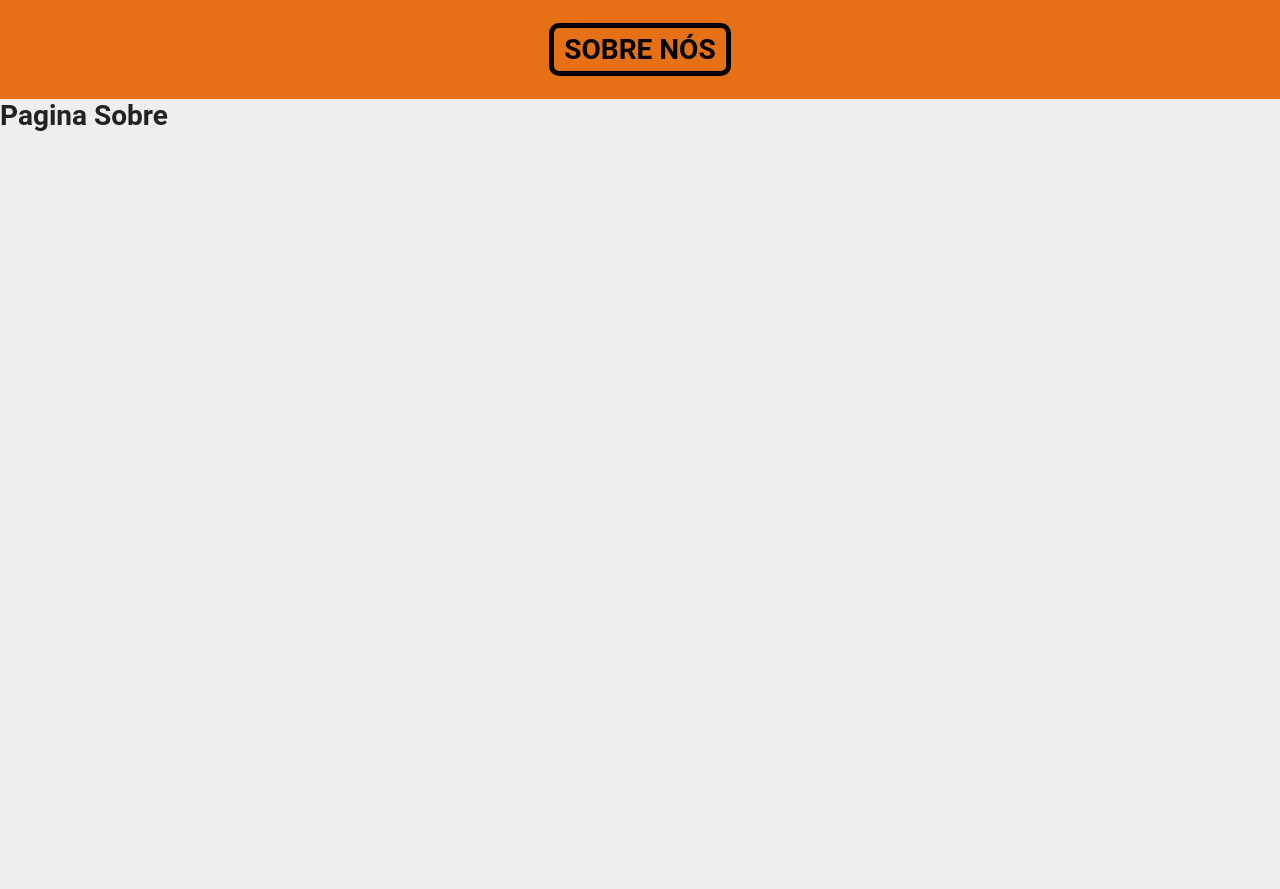
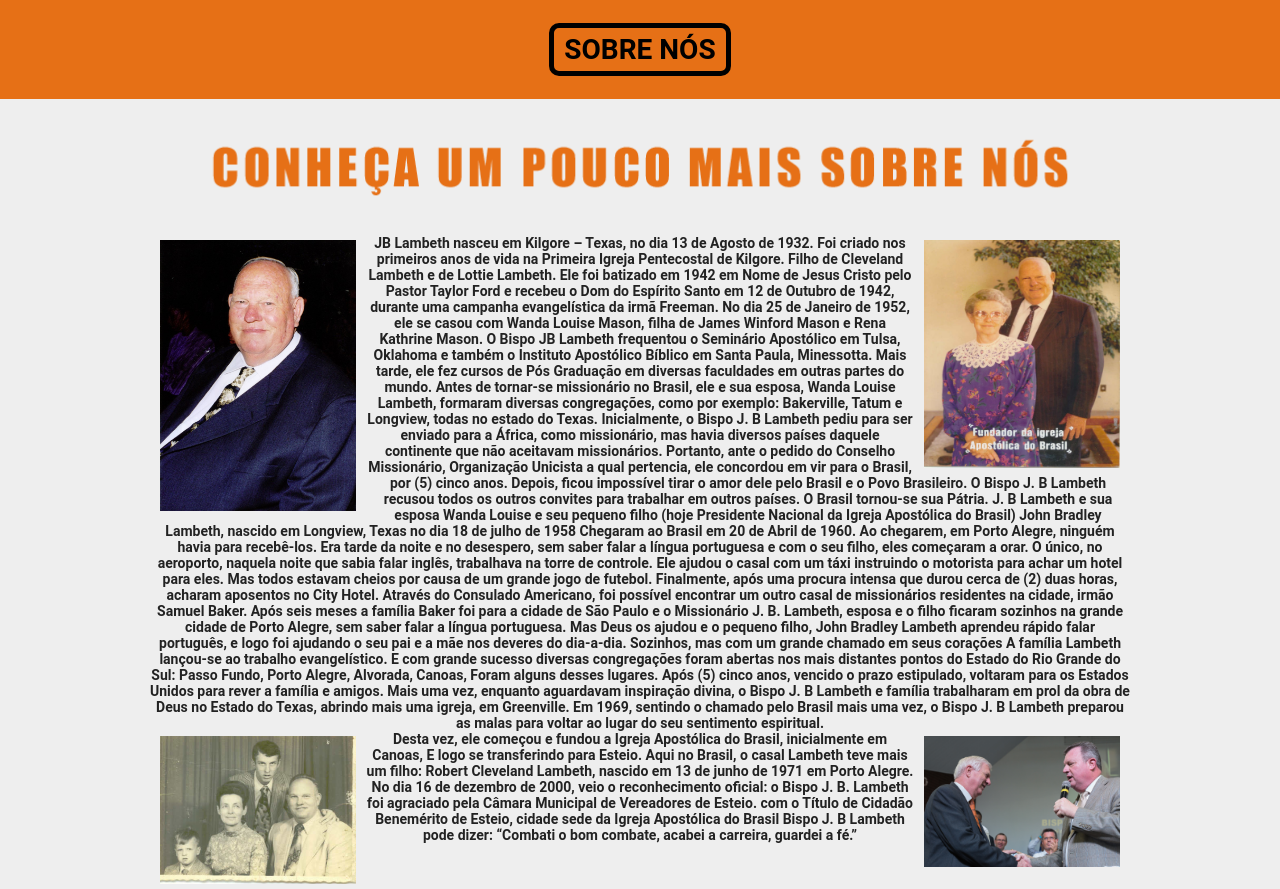
Before and after one commit to micaellimedeiros/igreja-apostolica-do-brasil, a React (Create React App) app: page /about in a window 1280 px wide. Shown: the part 401-1290 px from the top of the page. Before the commit the page ends 800 px from the top, so only its background shows below. Built offline with nearby package versions, Linux system fonts and the light colour scheme; the HTML template or start-up script is replaced by a standard one.

Commit message:
added: about title and images

```diff
--- a/src/pages/About/index.js
+++ b/src/pages/About/index.js
@@ -1,6 +1,11 @@
 import React from 'react';
 
 import { LineTop, Container } from './styles';
+import sobre from '../../assets/sobre.png';
+import jblambeth from '../../assets/jblambeth.jpg';
+import lambeths from '../../assets/lambeths.jpg';
+import family from '../../assets/family.jpg';
+import bishops from '../../assets/bishops.jpg';
 
 export default function About() {
   return (
@@ -9,7 +14,75 @@ export default function About() {
         <h1>SOBRE NÓS</h1>
       </LineTop>
       <Container>
-        <h1>Pagina Sobre</h1>
+        <img src={sobre} alt="Sobre nós" />
+        <img className="jblambeth" src={jblambeth} alt="JB Lambeth" />
+        <img className="lambeths" src={lambeths} alt="Lambeth" />
+        <h4>
+          JB Lambeth nasceu em Kilgore – Texas, no dia 13 de Agosto de 1932. Foi
+          criado nos primeiros anos de vida na Primeira Igreja Pentecostal de
+          Kilgore. Filho de Cleveland Lambeth e de Lottie Lambeth. Ele foi
+          batizado em 1942 em Nome de Jesus Cristo pelo Pastor Taylor Ford e
+          recebeu o Dom do Espírito Santo em 12 de Outubro de 1942, durante uma
+          campanha evangelística da irmã Freeman. No dia 25 de Janeiro de 1952,
+          ele se casou com Wanda Louise Mason, filha de James Winford Mason e
+          Rena Kathrine Mason. O Bispo JB Lambeth frequentou o Seminário
+          Apostólico em Tulsa, Oklahoma e também o Instituto Apostólico Bíblico
+          em Santa Paula, Minessotta. Mais tarde, ele fez cursos de Pós
+          Graduação em diversas faculdades em outras partes do mundo. Antes de
+          tornar-se missionário no Brasil, ele e sua esposa, Wanda Louise
+          Lambeth, formaram diversas congregações, como por exemplo: Bakerville,
+          Tatum e Longview, todas no estado do Texas. Inicialmente, o Bispo J. B
+          Lambeth pediu para ser enviado para a África, como missionário, mas
+          havia diversos países daquele continente que não aceitavam
+          missionários. Portanto, ante o pedido do Conselho Missionário,
+          Organização Unicista a qual pertencia, ele concordou em vir para o
+          Brasil, por (5) cinco anos. Depois, ficou impossível tirar o amor dele
+          pelo Brasil e o Povo Brasileiro. O Bispo J. B Lambeth recusou todos os
+          outros convites para trabalhar em outros países. O Brasil tornou-se
+          sua Pátria. J. B Lambeth e sua esposa Wanda Louise e seu pequeno filho
+          (hoje Presidente Nacional da Igreja Apostólica do Brasil) John Bradley
+          Lambeth, nascido em Longview, Texas no dia 18 de julho de 1958
+          Chegaram ao Brasil em 20 de Abril de 1960. Ao chegarem, em Porto
+          Alegre, ninguém havia para recebê-los. Era tarde da noite e no
+          desespero, sem saber falar a língua portuguesa e com o seu filho, eles
+          começaram a orar. O único, no aeroporto, naquela noite que sabia falar
+          inglês, trabalhava na torre de controle. Ele ajudou o casal com um
+          táxi instruindo o motorista para achar um hotel para eles. Mas todos
+          estavam cheios por causa de um grande jogo de futebol. Finalmente,
+          após uma procura intensa que durou cerca de (2) duas horas, acharam
+          aposentos no City Hotel. Através do Consulado Americano, foi possível
+          encontrar um outro casal de missionários residentes na cidade, irmão
+          Samuel Baker. Após seis meses a família Baker foi para a cidade de São
+          Paulo e o Missionário J. B. Lambeth, esposa e o filho ficaram sozinhos
+          na grande cidade de Porto Alegre, sem saber falar a língua portuguesa.
+          Mas Deus os ajudou e o pequeno filho, John Bradley Lambeth aprendeu
+          rápido falar português, e logo foi ajudando o seu pai e a mãe nos
+          deveres do dia-a-dia. Sozinhos, mas com um grande chamado em seus
+          corações A família Lambeth lançou-se ao trabalho evangelístico. E com
+          grande sucesso diversas congregações foram abertas nos mais distantes
+          pontos do Estado do Rio Grande do Sul: Passo Fundo, Porto Alegre,
+          Alvorada, Canoas, Foram alguns desses lugares. Após (5) cinco anos,
+          vencido o prazo estipulado, voltaram para os Estados Unidos para rever
+          a família e amigos. Mais uma vez, enquanto aguardavam inspiração
+          divina, o Bispo J. B Lambeth e família trabalharam em prol da obra de
+          Deus no Estado do Texas, abrindo mais uma igreja, em Greenville. Em
+          1969, sentindo o chamado pelo Brasil mais uma vez, o Bispo J. B
+          Lambeth preparou as malas para voltar ao lugar do seu sentimento
+          espiritual.{' '}
+        </h4>
+        <img className="family" src={family} alt="Família Lambeth" />
+        <img className="bishops" src={bishops} alt="Bispos Lambeth" />
+        <h4>
+          Desta vez, ele começou e fundou a Igreja Apostólica do Brasil,
+          inicialmente em Canoas, E logo se transferindo para Esteio. Aqui no
+          Brasil, o casal Lambeth teve mais um filho: Robert Cleveland Lambeth,
+          nascido em 13 de junho de 1971 em Porto Alegre. No dia 16 de dezembro
+          de 2000, veio o reconhecimento oficial: o Bispo J. B. Lambeth foi
+          agraciado pela Câmara Municipal de Vereadores de Esteio. com o Título
+          de Cidadão Benemérito de Esteio, cidade sede da Igreja Apostólica do
+          Brasil Bispo J. B Lambeth pode dizer: “Combati o bom combate, acabei a
+          carreira, guardei a fé.”
+        </h4>
       </Container>
     </>
   );
--- a/src/pages/About/styles.js
+++ b/src/pages/About/styles.js
@@ -33,4 +33,42 @@ export const LineTop = styled.div`
 export const Container = styled.div`
   max-width: 980px;
   background: 100%;
+  margin: 0 auto;
+
+  h4 {
+    text-align: center;
+  }
+
+  img {
+    width: 100%;
+  }
+  .jblambeth {
+    flex: 1;
+    width: 20%;
+    float: left;
+    text-align: justify;
+    margin: 5px 10px;
+  }
+
+  .lambeths {
+    flex: 1;
+    width: 20%;
+    float: right;
+    text-align: justify;
+    margin: 5px 10px;
+  }
+  .family {
+    flex: 1;
+    width: 20%;
+    float: left;
+    text-align: justify;
+    margin: 5px 10px;
+  }
+  .bishops {
+    flex: 1;
+    width: 20%;
+    float: right;
+    text-align: justify;
+    margin: 5px 10px;
+  }
 `;
```
